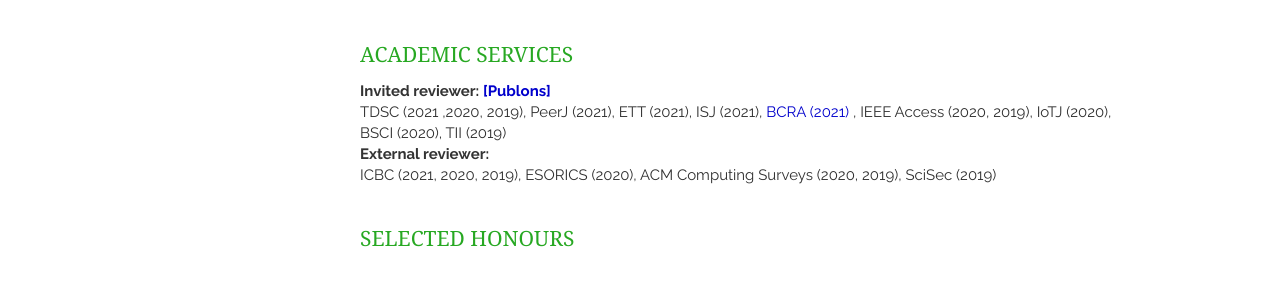
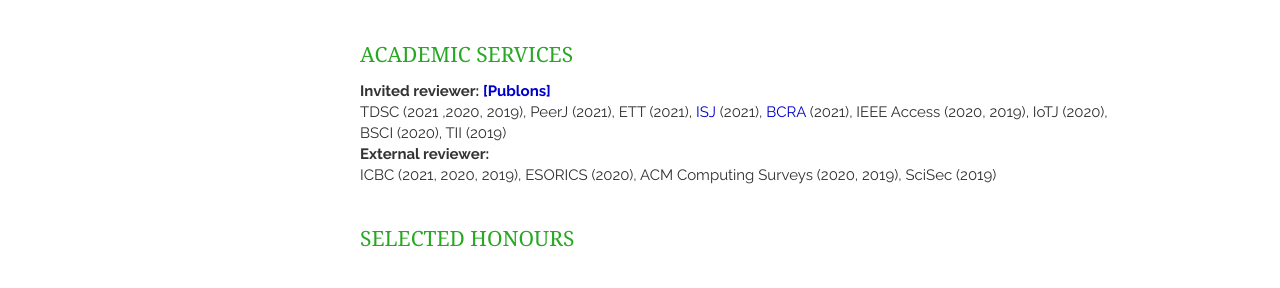
Before and after one commit to AaronWang-git/qinwang-git.github.io, a Jekyll site: the page built from index.html, in a window 1280 px wide. Shown: the part 1643-1931 px from the top of the page. Built offline with Jekyll 4.4.1, drawn with Linux system fonts in a browser that asks for light colours; nearby versions of some CDN libraries; a script that is not in the unit is left out; the list of posts is cut into pages by our own code.

```diff
--- a/_includes/service.html
+++ b/_includes/service.html
@@ -21,8 +21,9 @@
     <h1>Academic Services</h1>
     <article>
     <p><strong> Invited reviewer:  <a href="https://publons.com/researcher/3020700/qin-wang/peer-review/" target="_blank"> [Publons] </a></strong>
-    <br>TDSC (2021 ,2020, 2019), PeerJ (2021), ETT (2021), ISJ (2021),
-        <a href="https://www.journals.elsevier.com/blockchain-research-and-applications" target="_blank">  BCRA (2021) </a></strong>  ,
+    <br>TDSC (2021 ,2020, 2019), PeerJ (2021), ETT (2021),
+        <a href="https://ieeexplore.ieee.org/xpl/RecentIssue.jsp?punumber=4267003" target="_blank"> ISJ </a></strong> (2021),
+        <a href="https://www.journals.elsevier.com/blockchain-research-and-applications" target="_blank"> BCRA </a></strong> (2021),
     IEEE Access (2020, 2019), IoTJ (2020), BSCI (2020), TII (2019)
     </p>
 
```
